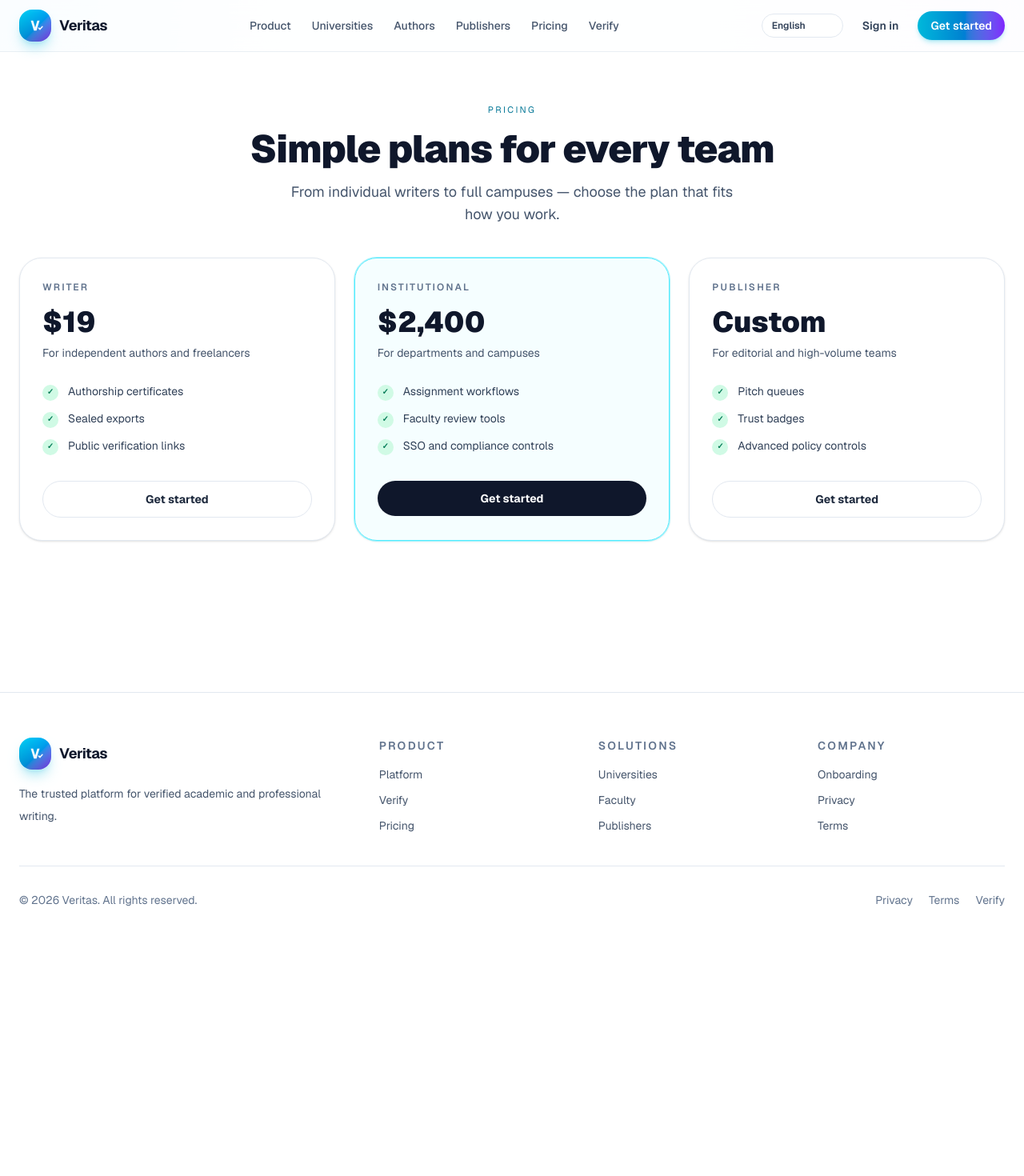
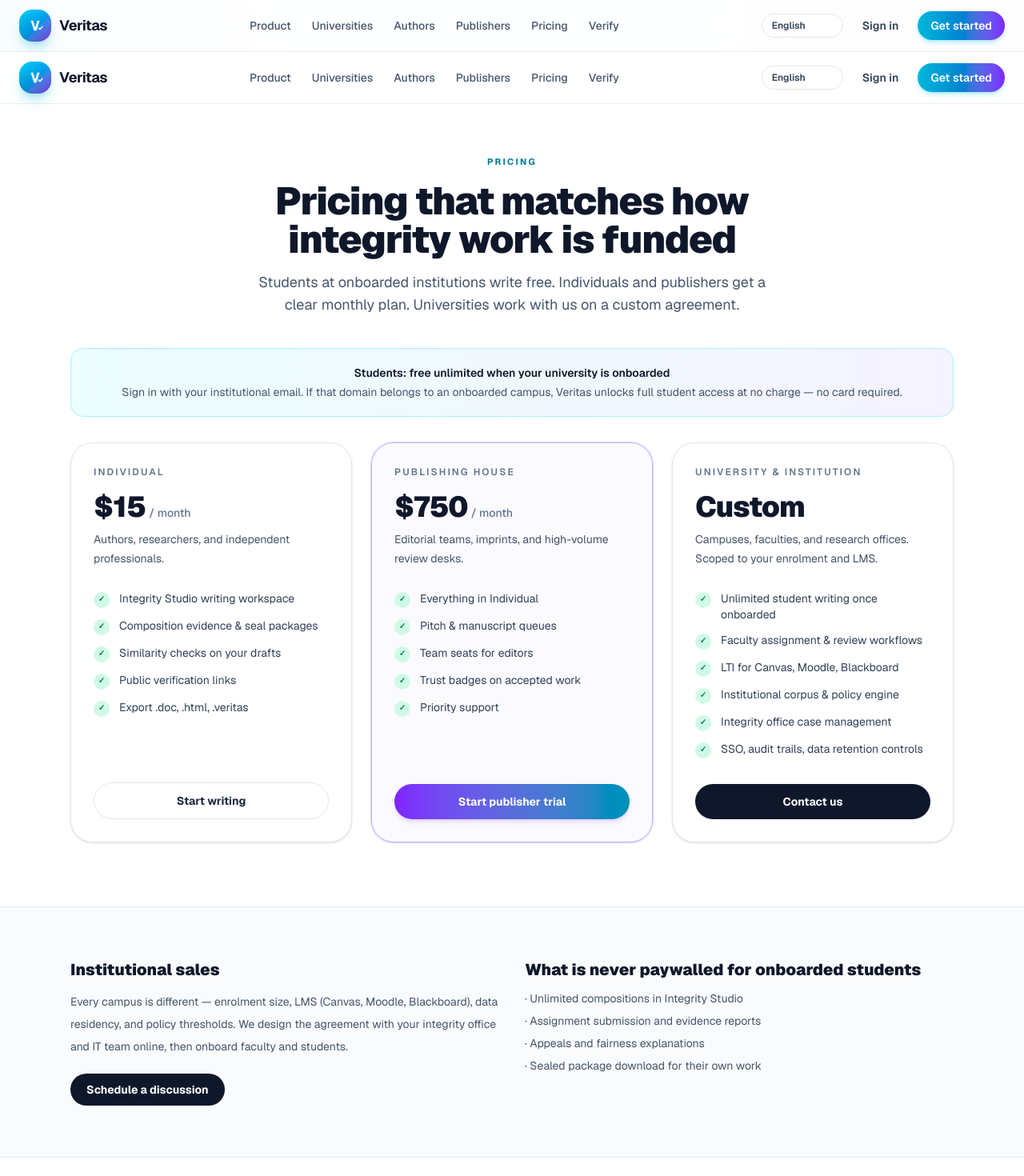
Before and after one commit to heidif24/veritas, a Next.js app: page /pricing in a window 1280 px wide. Shown: the top 1470 px of the page at 80% size. Before the commit the page ends 1191 px from the top, so only its background shows below. Built offline with nearby package versions, Linux system fonts and the light colour scheme.

Commit message:
feat: professional pricing — $15 individual, $750 publisher, custom institutions, free onboarded students

```diff
--- a/app/pricing/page.tsx
+++ b/app/pricing/page.tsx
@@ -1,58 +1,153 @@
 import Link from "next/link";
-import { pricingTiers } from "../data";
+import { SiteHeader } from "@/app/components/site-header";
+import { SiteFooter } from "@/app/components/site-footer";
+
+const tiers = [
+  {
+    name: "Individual",
+    price: "$15",
+    period: "/ month",
+    blurb: "Authors, researchers, and independent professionals.",
+    cta: "Start writing",
+    href: "/register?plan=individual",
+    featured: false,
+    features: [
+      "Integrity Studio writing workspace",
+      "Composition evidence & seal packages",
+      "Similarity checks on your drafts",
+      "Public verification links",
+      "Export .doc, .html, .veritas",
+    ],
+  },
+  {
+    name: "Publishing house",
+    price: "$750",
+    period: "/ month",
+    blurb: "Editorial teams, imprints, and high-volume review desks.",
+    cta: "Start publisher trial",
+    href: "/register?plan=publisher",
+    featured: true,
+    features: [
+      "Everything in Individual",
+      "Pitch & manuscript queues",
+      "Team seats for editors",
+      "Trust badges on accepted work",
+      "Priority support",
+    ],
+  },
+  {
+    name: "University & institution",
+    price: "Custom",
+    period: "",
+    blurb: "Campuses, faculties, and research offices. Scoped to your enrolment and LMS.",
+    cta: "Contact us",
+    href: "/onboarding?intent=institution",
+    featured: false,
+    features: [
+      "Unlimited student writing once onboarded",
+      "Faculty assignment & review workflows",
+      "LTI for Canvas, Moodle, Blackboard",
+      "Institutional corpus & policy engine",
+      "Integrity office case management",
+      "SSO, audit trails, data retention controls",
+    ],
+  },
+];
 
 export default function PricingPage() {
   return (
-    <main className="min-h-screen bg-white text-slate-900">
-      <section className="mx-auto max-w-7xl px-6 pb-10 pt-16 text-center">
-        <p className="text-[11px] uppercase tracking-[0.22em] text-cyan-700">Pricing</p>
-        <h1 className="mt-4 text-4xl font-black tracking-tight text-slate-900 md:text-5xl">
-          Simple plans for every team
+    <div className="min-h-screen bg-white text-slate-900">
+      <SiteHeader />
+      <main>
+        <section className="mx-auto max-w-6xl px-6 pb-10 pt-16 text-center">
+          <p className="text-[11px] font-bold uppercase tracking-[0.22em] text-cyan-700">Pricing</p>
+          <h1 className="mx-auto mt-4 max-w-3xl text-4xl font-black tracking-tight md:text-5xl">
+            Pricing that matches how integrity work is funded
           </h1>
-        <p className="mx-auto mt-4 max-w-xl text-lg text-slate-600">
-          From individual writers to full campuses — choose the plan that fits how you work.
+          <p className="mx-auto mt-4 max-w-2xl text-lg text-slate-600">
+            Students at onboarded institutions write free. Individuals and publishers get a clear monthly plan.
+            Universities work with us on a custom agreement.
           </p>
         </section>
 
-      <section className="mx-auto max-w-7xl px-6 pb-24">
+        <section className="mx-auto max-w-6xl px-6 pb-8">
+          <div className="rounded-2xl border border-cyan-200 bg-gradient-to-r from-cyan-50 to-violet-50 px-6 py-5 text-left sm:text-center">
+            <p className="text-sm font-semibold text-slate-900">Students: free unlimited when your university is onboarded</p>
+            <p className="mt-1 text-sm text-slate-600">
+              Sign in with your institutional email. If that domain belongs to an onboarded campus, Veritas unlocks full
+              student access at no charge — no card required.
+            </p>
+          </div>
+        </section>
+
+        <section className="mx-auto max-w-6xl px-6 pb-20">
           <div className="grid gap-6 lg:grid-cols-3">
-          {pricingTiers.map((tier) => {
-            const featured = tier.name === "Institutional";
-            return (
+            {tiers.map((tier) => (
               <div
                 key={tier.name}
-                className={`rounded-[28px] border p-7 shadow-sm ${
-                  featured
-                    ? "border-cyan-300 bg-cyan-50/50 ring-1 ring-cyan-200"
+                className={`flex flex-col rounded-[28px] border p-7 shadow-sm ${
+                  tier.featured
+                    ? "border-violet-300 bg-violet-50/40 ring-1 ring-violet-200"
                     : "border-slate-200 bg-white"
                 }`}
               >
                 <div className="text-xs font-semibold uppercase tracking-[0.18em] text-slate-500">{tier.name}</div>
-                <div className="mt-4 text-4xl font-black text-slate-900">{tier.price}</div>
-                <p className="mt-2 text-sm text-slate-600">{tier.description}</p>
-                <ul className="mt-7 space-y-3 text-sm text-slate-700">
-                  {tier.features.map((feature) => (
-                    <li key={feature} className="flex items-start gap-3">
+                <div className="mt-4 flex items-baseline gap-1">
+                  <span className="text-4xl font-black tracking-tight text-slate-900">{tier.price}</span>
+                  {tier.period ? <span className="text-sm font-medium text-slate-500">{tier.period}</span> : null}
+                </div>
+                <p className="mt-2 text-sm leading-6 text-slate-600">{tier.blurb}</p>
+                <ul className="mt-7 flex-1 space-y-3 text-sm text-slate-700">
+                  {tier.features.map((f) => (
+                    <li key={f} className="flex items-start gap-3">
                       <span className="mt-0.5 inline-flex h-5 w-5 shrink-0 items-center justify-center rounded-full bg-emerald-100 text-[10px] font-bold text-emerald-700">✓</span>
-                      {feature}
+                      {f}
                     </li>
                   ))}
                 </ul>
                 <Link
-                  href="/register"
+                  href={tier.href}
                   className={`mt-8 inline-flex w-full items-center justify-center rounded-full px-5 py-3 text-sm font-bold transition ${
-                    featured
+                    tier.featured
+                      ? "bg-gradient-to-r from-violet-600 to-cyan-600 text-white shadow-md shadow-violet-500/20 hover:opacity-95"
+                      : tier.price === "Custom"
                         ? "bg-slate-900 text-white hover:bg-slate-800"
                         : "border border-slate-200 bg-white text-slate-800 hover:bg-slate-50"
                   }`}
                 >
-                  Get started
+                  {tier.cta}
                 </Link>
               </div>
-            );
-          })}
+            ))}
+          </div>
+        </section>
+
+        <section className="border-t border-slate-200 bg-slate-50/80">
+          <div className="mx-auto grid max-w-6xl gap-8 px-6 py-16 md:grid-cols-2">
+            <div>
+              <h2 className="text-xl font-black text-slate-900">Institutional sales</h2>
+              <p className="mt-3 text-sm leading-7 text-slate-600">
+                Every campus is different — enrolment size, LMS (Canvas, Moodle, Blackboard), data residency, and policy
+                thresholds. We design the agreement with your integrity office and IT team online, then onboard faculty
+                and students.
+              </p>
+              <Link href="/onboarding?intent=institution" className="mt-5 inline-flex rounded-full bg-slate-900 px-5 py-2.5 text-sm font-bold text-white hover:bg-slate-800">
+                Schedule a discussion
+              </Link>
+            </div>
+            <div>
+              <h2 className="text-xl font-black text-slate-900">What is never paywalled for onboarded students</h2>
+              <ul className="mt-3 space-y-2 text-sm text-slate-600">
+                <li>· Unlimited compositions in Integrity Studio</li>
+                <li>· Assignment submission and evidence reports</li>
+                <li>· Appeals and fairness explanations</li>
+                <li>· Sealed package download for their own work</li>
+              </ul>
+            </div>
           </div>
         </section>
       </main>
+      <SiteFooter />
+    </div>
   );
 }
```
Lines whose indentation alone changed are shown as unchanged.
